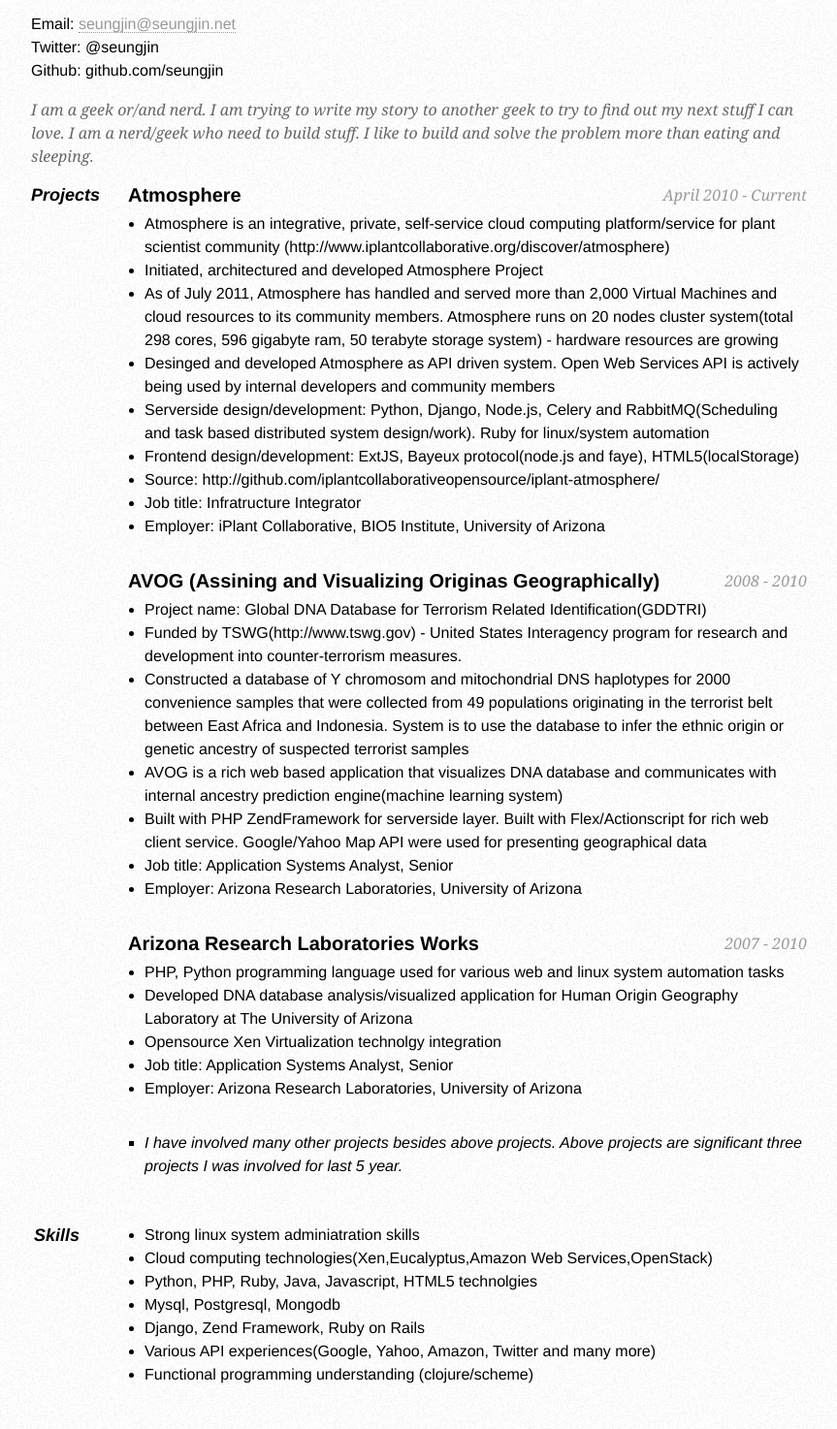
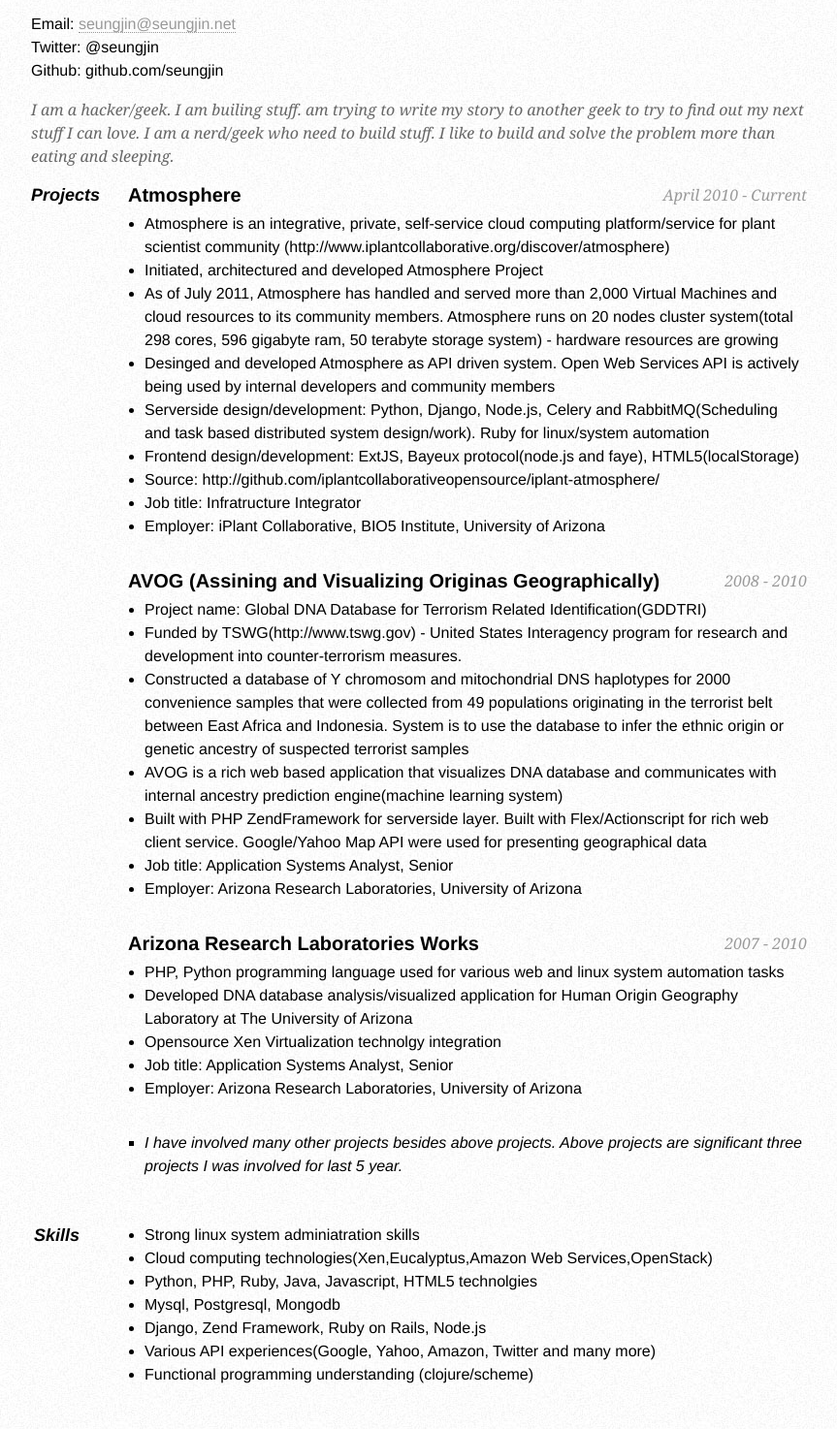
Before and after one commit to seungjin/seungjin.github.com, a plain HTML site: page resume/OnePageResume/index.html in a window 1280 px wide. Shown: the part 84-1558 px from the top of the page at 97% size, without its empty margins (208-1071 px from the left). Drawn offline with Linux system fonts and the light colour scheme.

Commit message:
in progress

```diff
--- a/resume/OnePageResume/index.html
+++ b/resume/OnePageResume/index.html
@@ -51,7 +51,7 @@
   </div>
   <div id="objective">
     <p>
-      I am a geek or/and nerd. I am trying to write my story to another geek to try to find out my next stuff I can love. I am a nerd/geek who need to build stuff. I like to build and solve the problem more than eating and sleeping.
+      I am a hacker/geek. I am builing stuff. am trying to write my story to another geek to try to find out my next stuff I can love. I am a nerd/geek who need to build stuff. I like to build and solve the problem more than eating and sleeping.
     </p>
   </div>
 
@@ -106,7 +106,7 @@
            <li>Cloud computing technologies(Xen,Eucalyptus,Amazon Web Services,OpenStack)</li>
            <li>Python, PHP, Ruby, Java, Javascript, HTML5 technolgies</li>
            <li>Mysql, Postgresql, Mongodb</li>
-           <li>Django, Zend Framework, Ruby on Rails</li>
+           <li>Django, Zend Framework, Ruby on Rails, Node.js</li>
            <li>Various API experiences(Google, Yahoo, Amazon, Twitter and many more)</li>
            <li>Functional programming understanding (clojure/scheme)</li>
          </ul>
```
